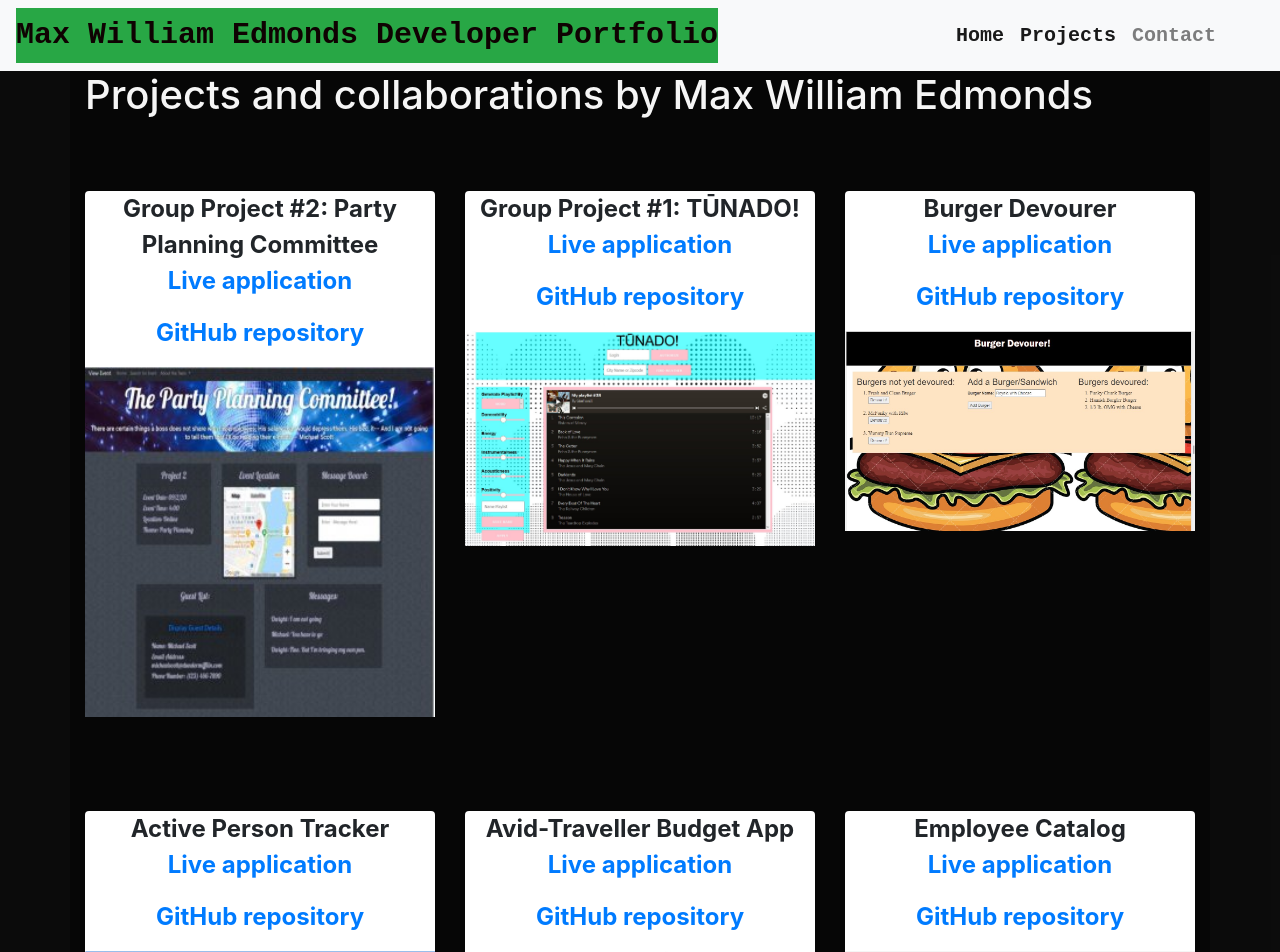
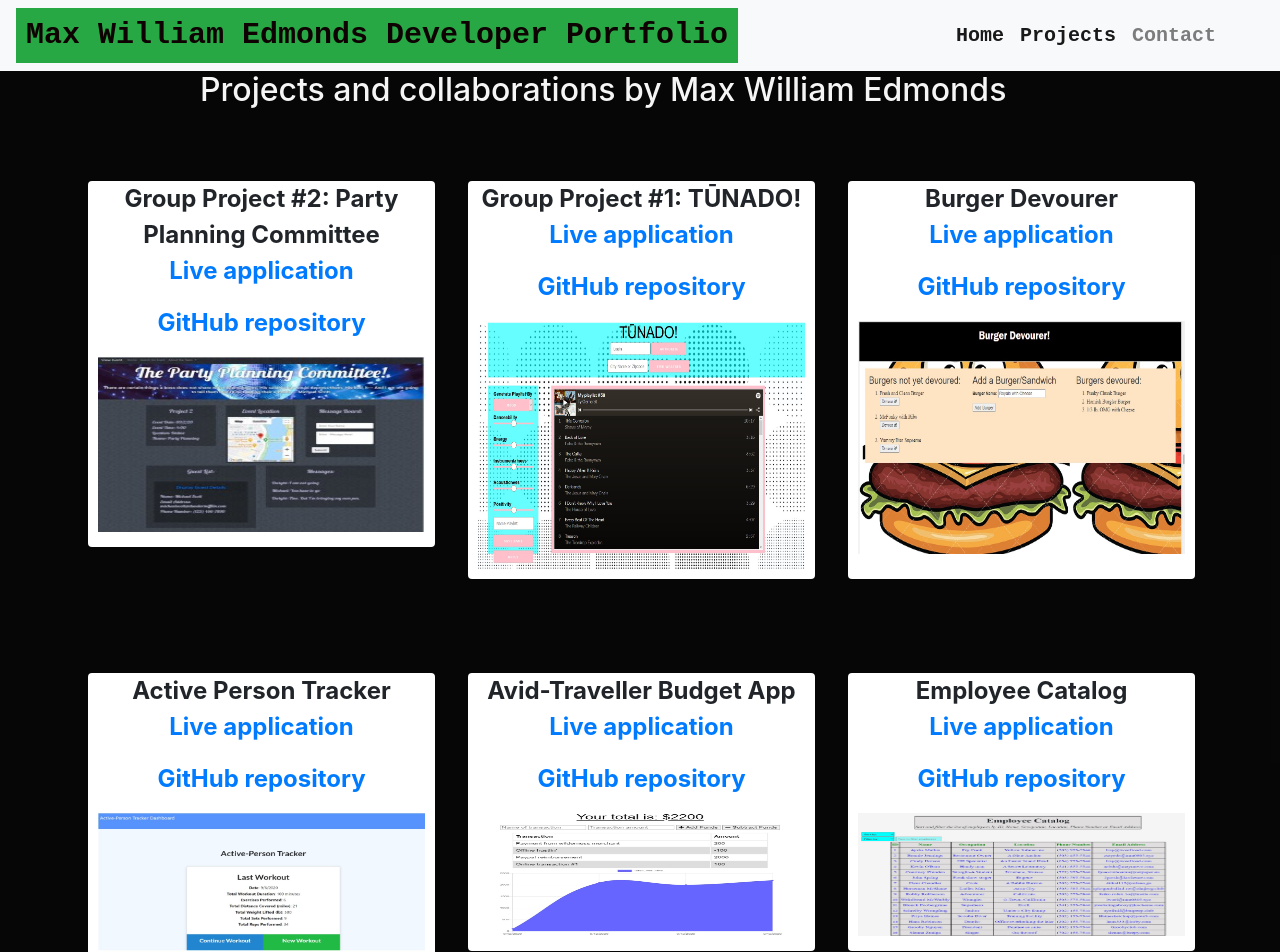
Before and after one commit to zilchlorf/React_to_my_Portfolio, a React (Create React App) app: page /projects in a window 1280 px wide. Shown: the top 952 px of the page. Built offline with nearby package versions, Linux system fonts and the light colour scheme.

Commit message:
modify css

```diff
--- a/src/App.css
+++ b/src/App.css
@@ -1,12 +1,32 @@
 body, html {
   min-height: 100vh;
+  margin: auto;
+position: relative;
+  width: 100%;
+  height: 100%;
+  justify-content: center;
+
 }
 
 .content {
   min-height: 100%;
+
+}
+.container{
+  position: relative;
 }
 
 footer {
   margin-top: -50px;
   height: 50px;
 }
+
+@media only screen and (max-width: 660px) {
+  .content {
+    display: inline-block
+  }
+  body {
+    background-color: black;
+  }
+
+}
--- a/src/App.js
+++ b/src/App.js
@@ -2,8 +2,6 @@ import React from "react";
 import { Route, Switch, Redirect } from "react-router-dom";
 import Header from "./components/Header";
 import Footer from "./components/Footer";
-
-
 import AboutMe from "./pages/AboutMe/AboutMe";
 import Projects from "./pages/Projects/Projects";
 import Contact from "./pages/Contact/Contact";
--- a/src/components/Header/header.css
+++ b/src/components/Header/header.css
@@ -4,10 +4,11 @@
   font-family: monospace;
   font-size: 30px;
   font-style: normal;
-  text-shadow: black;
   color: #0f0202;
   font-weight: bolder;
   background-color: #28a745;
+  padding-left: 10px;
+  padding-right: 10px;
 }
 
 #basic-navbar-nav {
@@ -16,4 +17,5 @@
   font-size: 20px;
   font-style: normal;
   color: #0f0202;
+
 }
--- a/src/pages/AboutMe/AboutMe.css
+++ b/src/pages/AboutMe/AboutMe.css
@@ -1,21 +1,28 @@
+
+body{
+  background: #0f0202;
+}
+
 #ProfilePic {
+  position: relative;
+  flex: auto;
     width:100%;
     height:100%;
-    border: 5rem;
-    border-color: khaki;
+
   }
-
 
 #Card {
 border: black;
 border-width: 100px;
 text-align: left;
 margin-top: 4rem;
+margin-bottom: 4rem;
+margin-left: 3px;
 font-size: 30px;
-}
-.content{
-
-    background-color: rgba(7, 7, 7, 0.979);
+display: flex;
+padding-left: 10px;
+padding-right: 10px;
+padding-bottom: 10px;
 }
 
 @media screen and (max-width: 320) {
@@ -34,7 +41,8 @@ font-size: 30px;
       fill: #0f0202;
       max-width: 100%;
       align-content: right;
-      float: left;
+
+
     }
 
     #KizikVideo  {
@@ -54,20 +62,16 @@ font-size: 30px;
     #ProfilePic {
     object-fit: contain;
     }
-    .content{
-
-        background-color: rgba(7, 7, 7, 0.979);
-    }
   }
 
 
 .header{
   text-align: center;
   font-family: monospace;
-  font-size: 30px;
+  font-size: 40px;
   font-style: normal;
   text-shadow: black;
   color: #0f0202;
   font-weight: bolder;
-  background-color: #28a745;
+  background-color: black;
 }
--- a/src/pages/AboutMe/AboutMe.js
+++ b/src/pages/AboutMe/AboutMe.js
@@ -1,5 +1,6 @@
 import React from "react";
 import "./AboutMe.css"
+import "../../App.css"
 import { Container, Row, Col, Card } from "react-bootstrap";
 
 function AboutMe() {
--- a/src/pages/Projects/Projects.css
+++ b/src/pages/Projects/Projects.css
@@ -1,5 +1,7 @@
 h1{
     color: whitesmoke;
+    font-size: xx-large;
+    padding-left: 115px;
 }
 
 #ProfilePic {
@@ -9,13 +11,42 @@ h1{
     border-color: khaki;
   }
 
-  #KizikPicture {
+  #ProjectPic1 {
     width: 100%;
-    height: 100%;
-    display: flex;
+    height: 14vw;
+    padding-bottom: 5px;
   }
+
+  #ProjectPic2 {
+    width: 100%;
+    height: 31vh;
+  }
+
+  #ProjectPic3 {
+    width: 100%;
+    height: 31vh;
+    padding-bottom: 15px;
+  }
+  #ProjectPic4 {
+    width: 100%;
+    height: 20vh;
+    padding-bottom: 20px;
+  }
+  #ProjectPic5 {
+    width: 100%;
+    height: 16vh;
+    padding-bottom: 5px;
+  }
+  #ProjectPic6 {
+    width: 100%;
+    height: 16vh;
+    padding-bottom: 5px;
+  }
+
+
+
+
 #Card {
-    position: relative;
 font-size: 20px;
 margin-bottom: 30px;
 }
@@ -23,7 +54,7 @@ margin-bottom: 30px;
  background-color: rgba(7, 7, 7, 0.979);
 }
 .container{
-
+position: relative;
  background-color: rgba(7, 7, 7, 0.979);
 }
 
--- a/src/pages/Projects/Projects.js
+++ b/src/pages/Projects/Projects.js
@@ -19,7 +19,7 @@ function Projects() {
                             <p id="LinksToMedia">
                                 <a href="https://github.com/KeithBillings/Party-Planner">GitHub repository</a>
                             </p></div>
-                        <img id="KizikPicture" src="images/party planning committee screenshot.jpg" alt="Party planning committee app pic" />
+                        <img id="ProjectPic1" src="images/party planning committee screenshot.jpg" alt="Party planning committee app pic" />
 
                     </Card>
 
@@ -33,7 +33,7 @@ function Projects() {
                             <p id="LinksToMedia">
                                 <a href="https://github.com/Weerklank/HyperSlugs">GitHub repository</a>
                             </p></div>
-                        <img id="KizikPicture" src="images/Tunado.jpg" alt="Tunado homepage screenshot" />
+                        <img id="ProjectPic2" src="images/Tunado.jpg" alt="Tunado homepage screenshot" />
 
                     </Card>
 
@@ -47,7 +47,7 @@ function Projects() {
                             <p id="LinksToMedia">
                                 <a href="https://github.com/zilchlorf/Burger_Devourer">GitHub repository</a>
                             </p></div>
-                        <img id="KizikPicture" src="images/Burger Devourer.jpg" alt="Burger Devourer application snapshot" />
+                        <img id="ProjectPic3" src="images/Burger Devourer.jpg" alt="Burger Devourer application snapshot" />
 
                     </Card>
 
@@ -62,7 +62,7 @@ function Projects() {
                             <p id="LinksToMedia">
                                 <a href="https://github.com/zilchlorf/Active-Person-Tracker">GitHub repository</a>
                             </p></div>
-                        <img id="KizikPicture" src="images/active_person_tracker.jpg" alt="Active Person Tracker application snapshot" />
+                        <img id="ProjectPic4" src="images/active_person_tracker.jpg" alt="Active Person Tracker application snapshot" />
                     </Card>
 
                 </Col>
@@ -74,7 +74,7 @@ function Projects() {
                             <p id="LinksToMedia">
                                 <a href="https://github.com/zilchlorf/Avid_Traveler_Budget_App">GitHub repository</a>
                             </p></div>
-                        <img id="KizikPicture" src="images/Avid_Traveller_Budget_App.jpg" alt="Avid Traveller Budget App snapshot" />
+                        <img id="ProjectPic5" src="images/Avid_Traveller_Budget_App.jpg" alt="Avid Traveller Budget App snapshot" />
                     </Card>
 
                 </Col>
@@ -87,7 +87,7 @@ function Projects() {
                             <p id="LinksToMedia">
                                 <a href="https://github.com/zilchlorf/Employee_Catalog">GitHub repository</a>
                             </p></div>
-                        <img id="KizikPicture" src="images/Employee_Catalog.jpg" alt="Employee catalog application snapshot" />
+                        <img id="ProjectPic6" src="images/Employee_Catalog.jpg" alt="Employee catalog application snapshot" />
                     </Card>
 
                 </Col>
```
